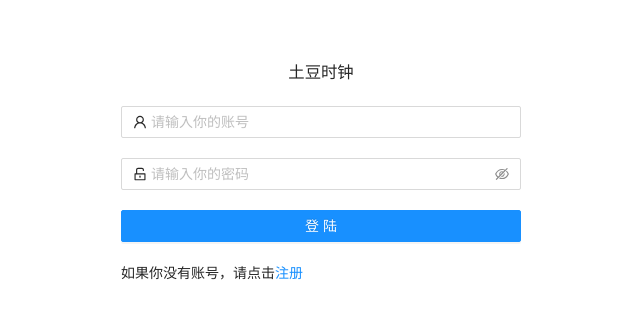
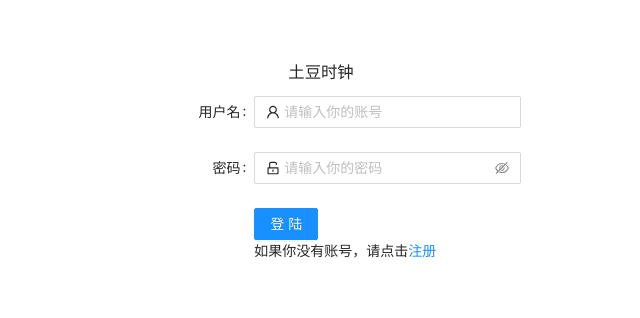
Before and after one commit to 0730chen/todoto, a React (Create React App) app: page /login in a window 1280 px wide. Shown: the top 318 px of the page, without its empty margins (319-959 px from the left). Built offline with nearby package versions, Linux system fonts and the light colour scheme.

Commit message:
style:å­学习使用ant样式布局

```diff
--- a/src/components/home/index.tsx
+++ b/src/components/home/index.tsx
@@ -49,6 +49,7 @@ class Index extends React.Component<IRouter, IndexState> {
     getMe = async () => {
         try {
             const response = await axios.get('/me')
+            console.log(response)
             this.setState((state) => ({
                 user: response.data
             }))
@@ -63,7 +64,6 @@ class Index extends React.Component<IRouter, IndexState> {
                 <header>
                     <span>Logo</span>
                     <Dropdown.Button overlay={menu} icon={<DownOutlined/>}>
-                        {/*<span>{this.state.user.account}</span>*/}
                         {this.state.user.account}
                     </Dropdown.Button>
                 </header>
@@ -71,7 +71,7 @@ class Index extends React.Component<IRouter, IndexState> {
                     <TomtoClick/>
                     <Todo/>
                 </main>
-                <Statistics></Statistics>
+                <Statistics/>
             </div>
 
         )
--- a/src/components/login/login..tsx
+++ b/src/components/login/login..tsx
@@ -1,9 +1,17 @@
 import React from "react";
 import axios from '../../config/axios'
-import {Input, Button} from 'antd';
-import {UserOutlined, UnlockOutlined,LockOutlined} from '@ant-design/icons';
+import {Form, Input, Button} from 'antd';
+import {UserOutlined, UnlockOutlined, LockOutlined} from '@ant-design/icons';
 import {Link} from "react-router-dom";
+import FormItem from "antd/lib/form/FormItem";
 
+const layout = {
+    labelCol: {span: 8},
+    wrapperCol: {span: 16},
+};
+const tailLayout = {
+    wrapperCol: {offset: 8, span: 16},
+}
 
 class Login extends React.Component<any> {
     constructor(props: any) {
@@ -53,11 +61,20 @@ class Login extends React.Component<any> {
         return (
             <div className='SignUp'>
                 <h3>土豆时钟</h3>
-                <Input placeholder="请输入你的账号" prefix={<UserOutlined/>} value={account} onChange={this.onChangeAccount}/>
-                <Input.Password placeholder="请输入你的密码" prefix={<UnlockOutlined/>} value={password}
-                                onChange={this.onChangePassword}/>
-                <Button type="primary" className="register" onClick={this.submit}>登陆</Button>
-                <p>如果你没有账号，请点击<Link  to="/signup" className="login">注册</Link></p>
+                <Form {...layout}>
+                    <Form.Item label="用户名">
+                        <Input placeholder="请输入你的账号" prefix={<UserOutlined/>} value={account}
+                               onChange={this.onChangeAccount}/>
+                    </Form.Item>
+                    <Form.Item label="密码">
+                        <Input.Password placeholder="请输入你的密码" prefix={<UnlockOutlined/>} value={password}
+                                        onChange={this.onChangePassword}/>
+                    </Form.Item>
+                    <Form.Item {...tailLayout}>
+                        <Button type="primary" className="register" onClick={this.submit}>登陆</Button>
+                        <p>如果你没有账号，请点击<Link to="/signup" className="login">注册</Link></p>
+                    </Form.Item>
+                </Form>
             </div>
         )
     }
--- a/src/config/axios.ts
+++ b/src/config/axios.ts
@@ -1,5 +1,7 @@
-import axios from 'axios';
+import axios, {AxiosInstance, AxiosResponse} from 'axios';
 import history from "./history";
+import { message} from 'antd';
+
 const appID = 'aUwMwCAWTGhs5LmqavuoX7y3'
 const appSecret = "PRrvZ4jRDQ17y4LYrxyq1wbn"
 
@@ -24,11 +26,12 @@ instance.interceptors.request.use(function (config) {
 });
 
 // Add a response interceptor
+console.log(message);
 instance.interceptors.response.use(function (response) {
-    // Do something with response data
     if (response.headers['x-token']) {
         localStorage.setItem('x-token', response.headers['x-token'])
     }
+    console.log(response.data)
     return response;
 }, function (error) {
     // Do something with response error
@@ -36,7 +39,7 @@ instance.interceptors.response.use(function (response) {
         console.log('重定向')
         history.push('/login')
     }
-    return Promise.reject(error);
+    return new Error(error)
 });
 
 export default instance
```
